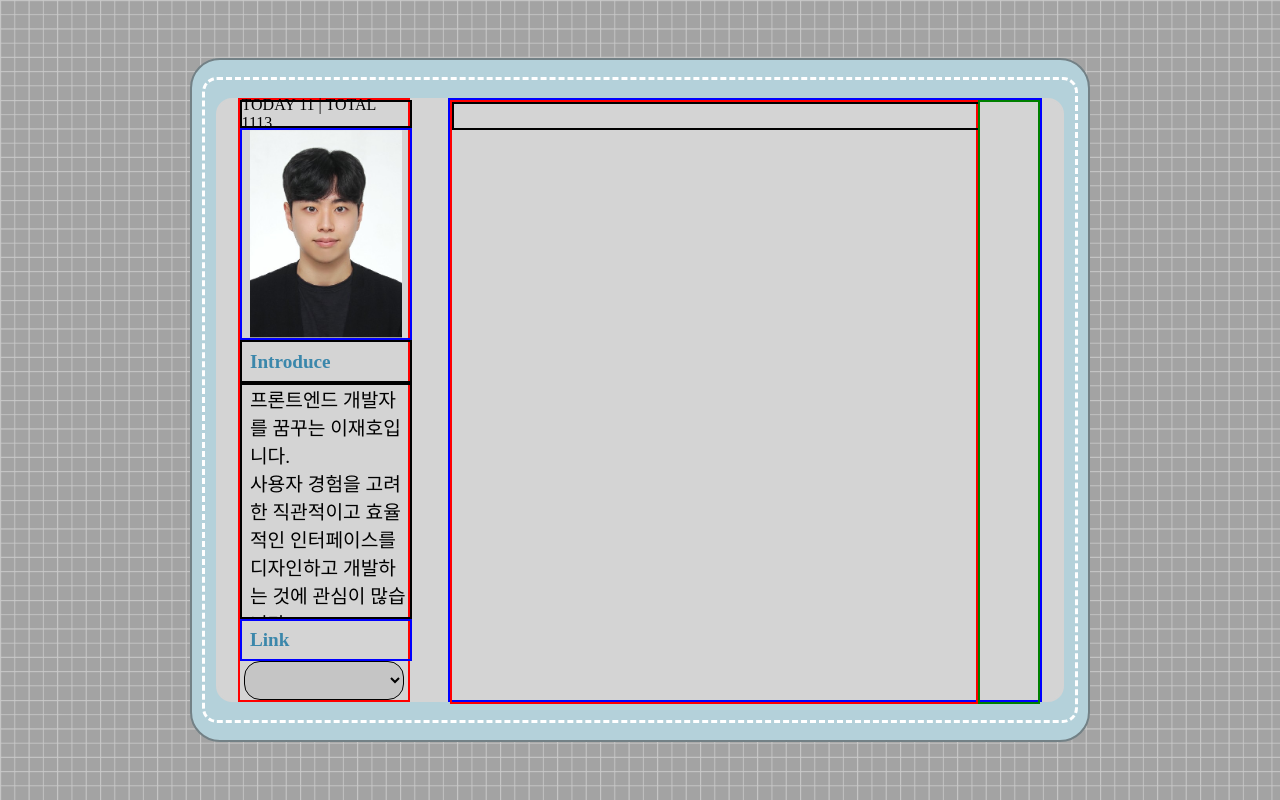
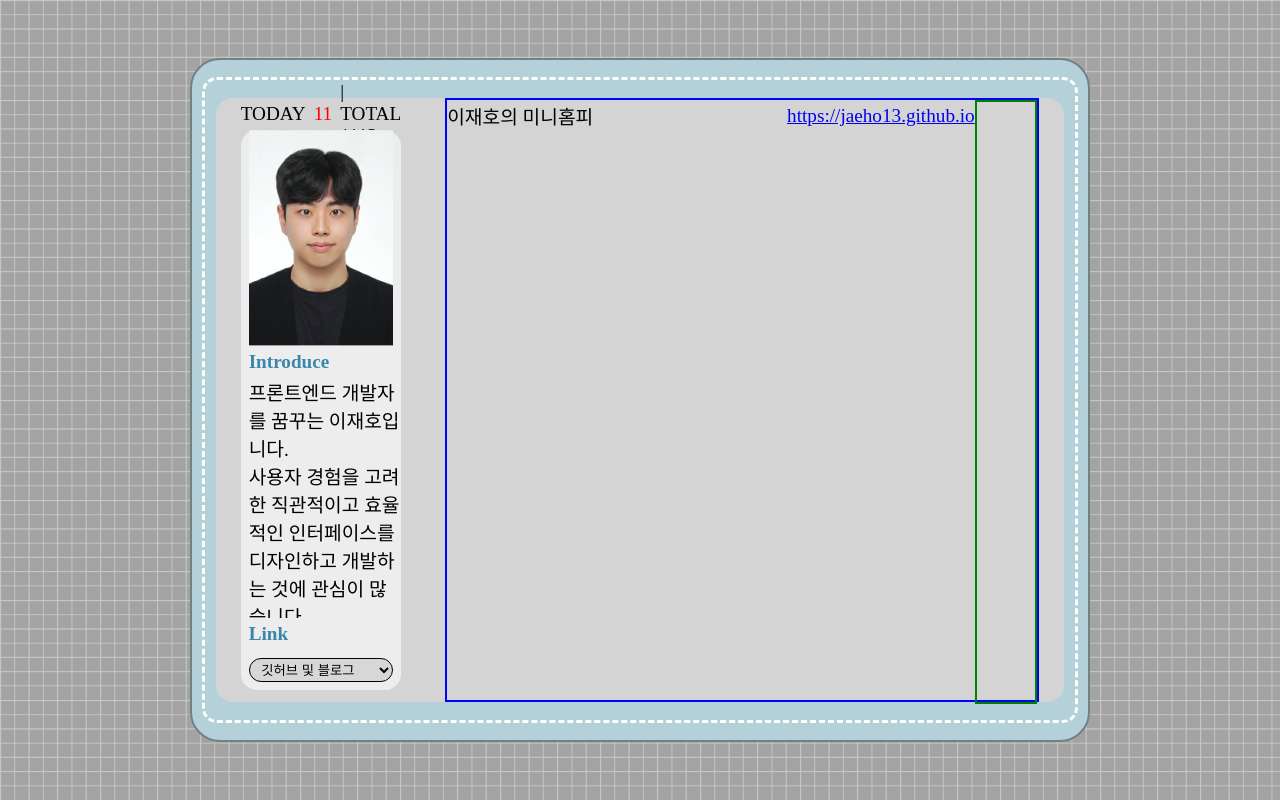
Before and after one commit to jaeho13/Cyworld, a React (Create React App) app in the folder CYWORLD/: page / in a window 1280 px wide. Built offline with nearby package versions, Linux system fonts and the light colour scheme.

Commit message:
0503 중간 디자인

```diff
--- a/CYWORLD/src/Components/Home.jsx
+++ b/CYWORLD/src/Components/Home.jsx
@@ -20,10 +20,8 @@ const Home = () => {
                         <BackColor>
                             <BoardBind>
                                 <Left>
-                                    <LeftTop>
-                                      TODAY 11 | TOTAL 1113
+                                    <LeftTop>TODAY <VisitCount>11</VisitCount> | TOTAL 1113</LeftTop>
                                       {/* 수정 글씨 반응형 */}
-                                    </LeftTop>
                                     <LeftProfile>
                                         <LeftProfileImage src="/background/Picture.png" alt="profile" />
                                     </LeftProfile>
@@ -42,7 +40,11 @@ const Home = () => {
                                     </LeftLinkTitle>
 
                                     <LeftLink>
-
+                                        <LeftLinkSelect onChange={(e) => handleLinkClick(e.target.value)}>
+                                            <option value="사이트">깃허브 및 블로그</option>
+                                            <option>https://github.com/jaeho13</option>
+                                            <option>https://velog.io/@jaehooo13</option>
+                                        </LeftLinkSelect>
                                     </LeftLink>
 
                                 </Left>
@@ -52,7 +54,12 @@ const Home = () => {
                                 <RightBind>
                                     <Center>
                                         <CenterTop>
-
+                                            <CenterTopSite>
+                                              이재호의 미니홈피
+                                            </CenterTopSite>
+                                            <CenterTopLink>
+                                                <a href="https://jaeho13.github.io">https://jaeho13.github.io</a>
+                                            </CenterTopLink>
                                         </CenterTop>
                                     </Center>
 
@@ -178,19 +185,19 @@ const BoardBind = styled.div`
 `
 
 const Left = styled.div`
-    width: 20%;
+    width: 19%;
     height: 75vh;
-    border: 2px solid red;
+    /* border: 2px solid red; */
     display: flex;
     flex-direction: column;
 `
 
 const LeftTop = styled.div`
     width: 100%;
-    height: 3vh;
-    border: 2px solid black;
+    height: 4vh;
+    /* border: 2px solid black; */
     /* font-size: 20px; */
-    font-size: 1rem;
+    font-size: 1.2rem;
     display: flex;
     justify-content: center;
     align-items: center;
@@ -198,12 +205,17 @@ const LeftTop = styled.div`
 
 const VisitCount = styled.div`
     color: red;
+    margin-left: 8px;
+    margin-right: 8px;
 `
 
 const LeftProfile = styled.div`
     width: 100%;
     height: 27vh;
-    border: 2px solid blue;
+    /* border: 2px solid blue; */
+    border-top-left-radius: 16px;
+    border-top-right-radius: 16px;
+    background-color: rgba(255, 255, 255, 0.6);
     display: flex;
     justify-content: center;
 `
@@ -216,9 +228,10 @@ const LeftProfileImage = styled.img`
 
 const LeftInfoTitle = styled.div`
     width: 95%;
-    height: 5vh;
-    border: 2px solid black;
+    height: 4vh;
+    /* border: 2px solid black; */
     color: #3B87AB;
+    background-color: rgba(255, 255, 255, 0.6);
     font-weight: bold;
     display: flex;
     align-items: center;
@@ -230,7 +243,8 @@ const LeftInfoTitle = styled.div`
 const LeftInfo = styled.div`
     width: 95%;
     height: 30vh;
-    border: 2px solid black;
+    /* border: 2px solid black; */
+    background-color: rgba(255, 255, 255, 0.6);
     font-size: 1.2rem;
     padding-left: 5%;
     overflow: hidden;
@@ -239,8 +253,9 @@ const LeftInfo = styled.div`
 
 const LeftLinkTitle = styled.div`
     width: 95%;
-    height: 5vh;
-    border: 2px solid blue;
+    height: 4vh;
+    /* border: 2px solid blue; */
+    background-color: rgba(255, 255, 255, 0.6);
     color: #3B87AB;
     font-weight: bold;
     display: flex;
@@ -249,17 +264,31 @@ const LeftLinkTitle = styled.div`
     padding-left: 5%;
 `
 
-const LeftLink = styled.select`
+const LeftLink = styled.div`
     width: 95%;
     height: 5vh;
+    /* border: 1px solid black; */
+    border-bottom-left-radius: 16px;
+    border-bottom-right-radius: 16px;
+    padding-left: 5%;
+    color: black;
+    background-color: rgba(255, 255, 255, 0.6);
+    display: flex;
+    align-items: center;
+    margin: 0 auto;
+`
+
+const LeftLinkSelect = styled.select`
+    width: 95%;
+    height: 3vh;
     border: 1px solid black;
     border-radius: 16px;
     padding-left: 5%;
     color: black;
     background-color: rgba(163, 163, 163, 0.3);
-    display: flex;
+    /* display: flex;
     align-items: center;
-    margin: 0 auto;
+    margin: 0 auto; */
 `
 
 const RightBind = styled.div`
@@ -270,16 +299,44 @@ const RightBind = styled.div`
     flex-direction: row;
 `
 
+
+
+
+
+
+
 const Center = styled.div`
     width: 90%;
     height: 75vh;
-    border: 2px solid red;
+    /* border: 2px solid red; */
 `
 
 const CenterTop = styled.div`
     width: 100%;
     height: 3vh;
-    border: 2px solid black;
+    /* border: 2px solid black; */
+    display: flex;
+    flex-direction: row;
+`
+
+const CenterTopSite = styled.div`
+    width: 50%;
+    height: 4vh;
+    /* border: 2px solid red; */
+    display: flex;
+    align-items: center;
+    text-align: left;
+    font-size: 1.2rem;
+`
+
+const CenterTopLink = styled.div`
+    width: 50%;
+    height: 4vh;
+    /* border: 2px solid red; */
+    display: flex;
+    align-items: center;
+    justify-content: flex-end;
+    font-size: 1.2rem;
 `
 
 const Right = styled.div`
```
